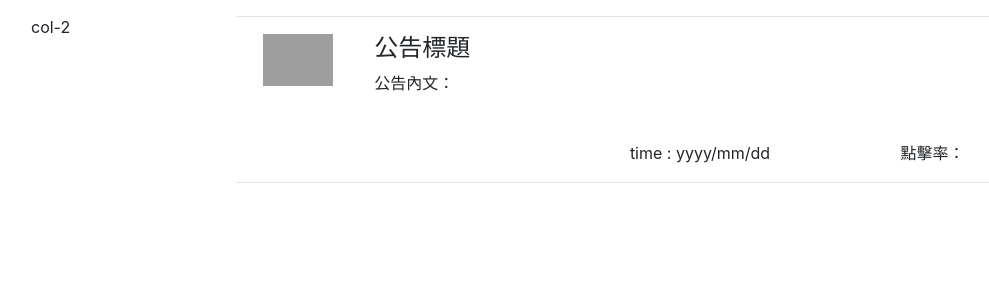
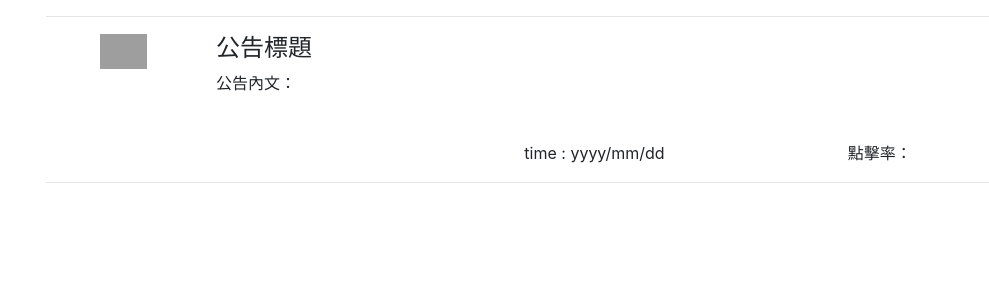
Before and after one commit to HaXAlvin/StudentClubManagerSystem, a Flask app: template templates/announcement.html in a window 1280 px wide. Shown: the part 222-522 px from the top of the page, without its empty margins (54-1043 px from the left). Run offline with Flask 2, Linux system fonts and the light colour scheme; the template is opened without the code that fills it, so the values that code supplies are empty; parts of the project's set-up code (start-up, migrations or seed data) failed here and were passed over; some libraries are stand-ins or nearby versions; grey boxes are pictures that could not be loaded.

Commit message:
announcement

```diff
--- a/static/css/announcement.css
+++ b/static/css/announcement.css
@@ -54,3 +54,33 @@
 .blank {
   padding: 15px;
 }
+.img-head {
+  width: 3%;
+}
+.navbar-brand {
+  margin-left: 12px;
+  padding-left: 10px;
+}
+.eachAnnucement {
+  padding-left: 15px;
+  padding-right: 15px;
+  height: 120px;
+}
+.annousement-img-col {
+  text-align: center;
+}
+.annousement-img {
+  width: 30%;
+}
+.annousement-context {
+  height: 70px;
+}
+.time-height {
+  height: 25px;
+}
+.click-percent {
+  margin-left: auto;
+}
+.main-row {
+  height: max-content;
+}
--- a/templates/announcement.html
+++ b/templates/announcement.html
@@ -90,16 +90,11 @@
         >
           <div class="container">
             <img
+              class="img-head"
               src="../static/img/icon_head.png"
               alt="iOSClub_icon"
-              style="width: 3%;"
             />
-            <a
-              class="navbar-brand"
-              href="#"
-              style="padding-left: 10px; margin-left: 12px;"
-              >iOS Club</a
-            >
+            <a class="navbar-brand" href="#">iOS Club</a>
           </div>
           <div class="collapse navbar-collapse" id="navbarSupportedContent">
             <ul class="navbar-nav mr-auto">
@@ -142,39 +137,35 @@
       </div>
     </header>
     <div class="container">
-      <div class="row" style="height: max-content;">
-        <div class="col-2 blank">
-          col-2
-        </div>
-        <div class="col-10">
+      <div class="row main-row">
+        <div class="col-12">
           <div class="main-function">
-            <div
-              class="eachAnnucement"
-              style="padding-left: 15px; padding-right: 15px; height: 120px;"
-            >
+            <div class="eachAnnucement">
               <hr class="gradient" />
               <div class="row">
-                <div class="col-2" style="text-align: center;">
+                <div class="annousement-img-col col-sm-2">
                   <img
+                    class="annousement-img"
                     src="../static/img/icon02.png"
-                    alt="iOSClub_icon"
-                    style="width: 70px;"
+                    alt="Pic"
                   />
                 </div>
-                <div class="col-10">
+                <div class="col-sm-10">
                   <div class="row">
                     <h4>公告標題</h4>
                   </div>
-                  <div class="row" style="height: 70px;">
+                  <div class="row annousement-context">
                     <p>公告內文：</p>
                   </div>
-                  <div class="row" style="height: 25px;">
-                    <div class="col-4"></div>
-                    <div class="col-4 down-line">
+                  <div class="row time-height">
+                    <div class="col-sm-4"></div>
+                    <div class="col-sm-4 down-line">
                       <p>time : yyyy/mm/dd</p>
                     </div>
-                    <div class="width: 150px; col-4">
-                      <p style="margin-left: auto;">點擊率：</p>
+                    <div class="col-sm-4">
+                      <p class="click-percent">
+                        點擊率：
+                      </p>
                     </div>
                   </div>
                 </div>
```
Also changed, not shown: templates/index.html (+59 -15 lines), templates/tmp.html (+12 -5 lines).
